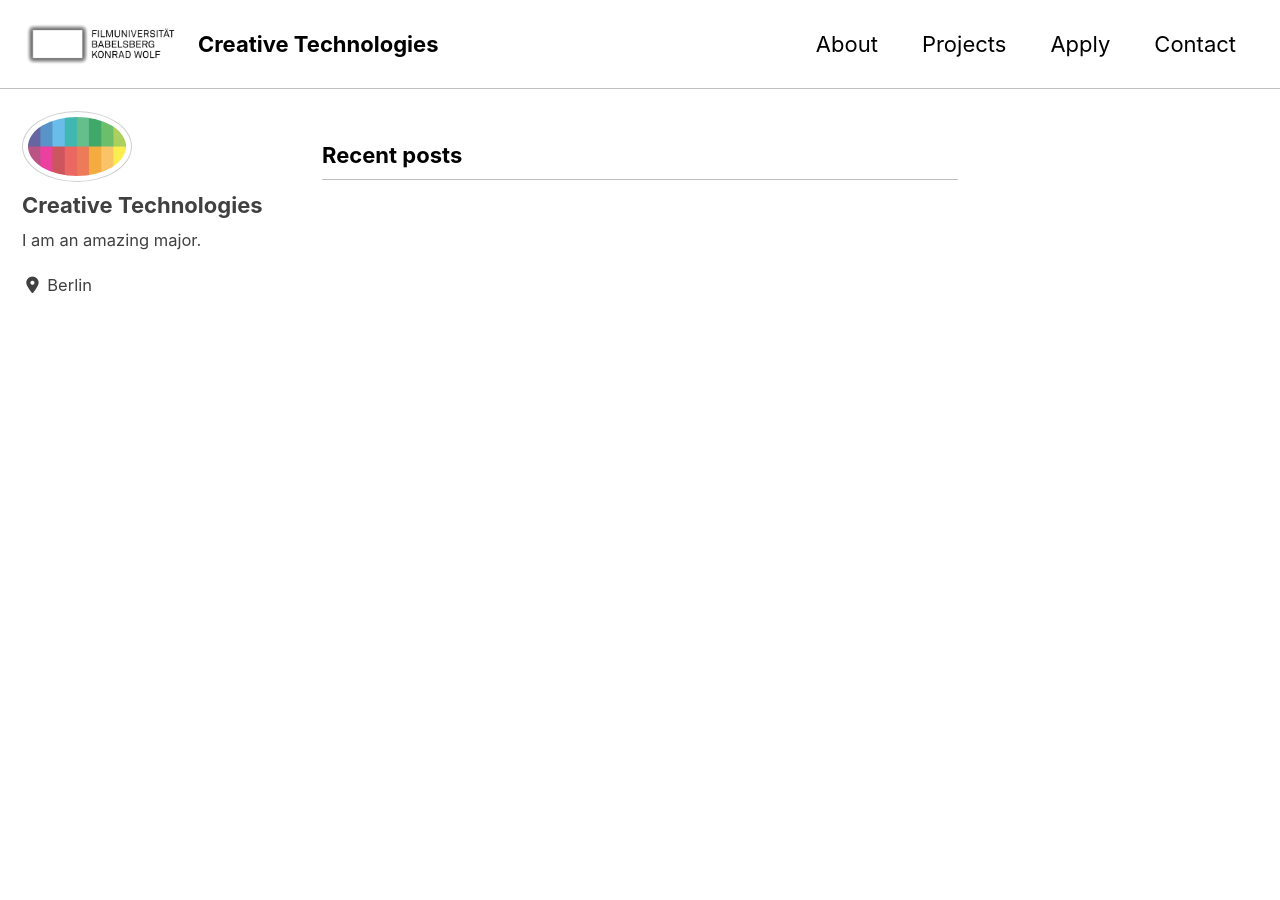
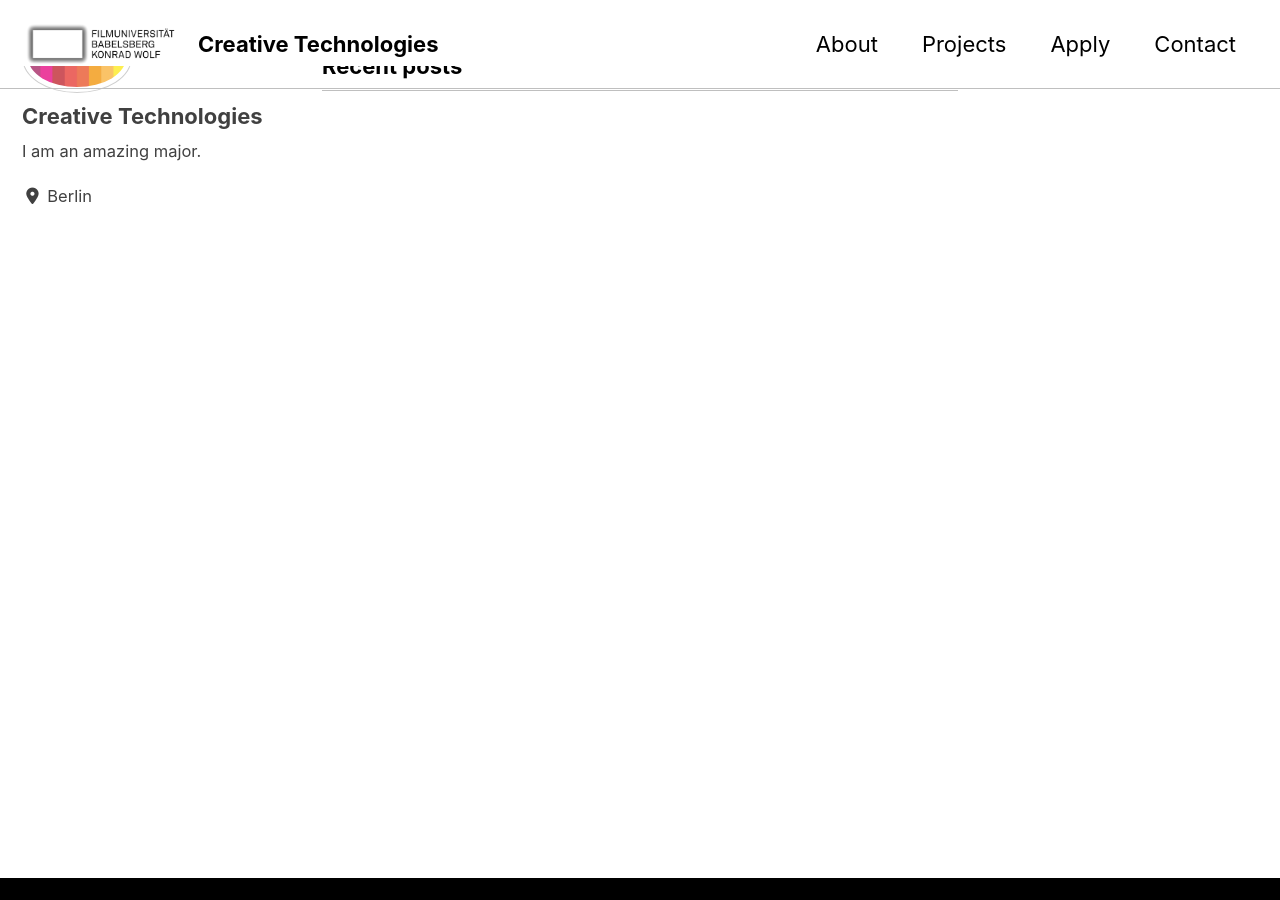
Before and after one commit to ctechfilmuniversity/ctechfilmuniversity.github.io, a Jekyll site: the page built from index.html, in a window 1280 px wide and 900 px high. Built offline with Jekyll 4.4.1, drawn with Linux system fonts in a browser that asks for light colours; cached includes are drawn as plain includes; nearby versions of some CDN libraries; the list of posts is cut into pages by our own code.

Commit message:
update fixed nav

```diff
--- a/_sass/minimal-mistakes/_navigation.scss
+++ b/_sass/minimal-mistakes/_navigation.scss
@@ -8,6 +8,12 @@
 
 nav {
 
+  position: fixed;
+  top: 0;
+  width: 100%;
+}
+
+.masthead {
   position: fixed;
   top: 0;
   width: 100%;
```
